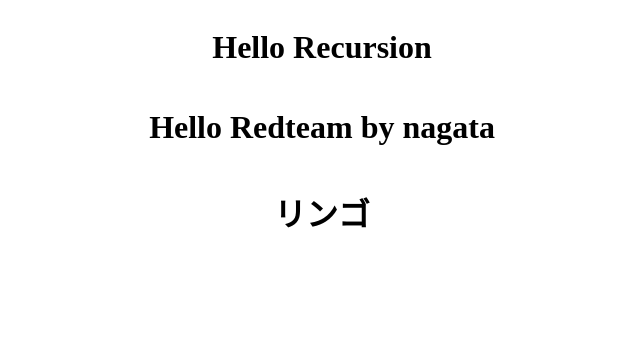
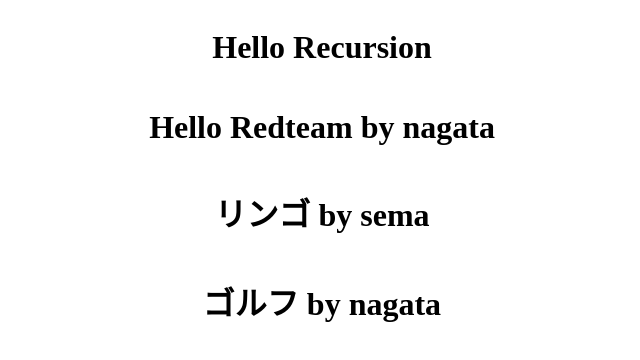
Before and after one commit to teamDorange/task1, a plain HTML site: page index.html in a window 1280 px wide. Shown: the whole page, without its empty margins (318-958 px from the left). Drawn offline with Linux system fonts and the light colour scheme.

Commit message:
add-golf

```diff
--- a/index.html
+++ b/index.html
@@ -11,7 +11,8 @@
     <div class="container">
         <h1>Hello Recursion</h1>
         <h1>Hello Redteam by nagata</h1>
-        <h1>リンゴ</h1>
+        <h1>リンゴ by sema</h1>
+        <h1>ゴルフ by nagata</h1>
     </div>
 </body>
 </html>
```
